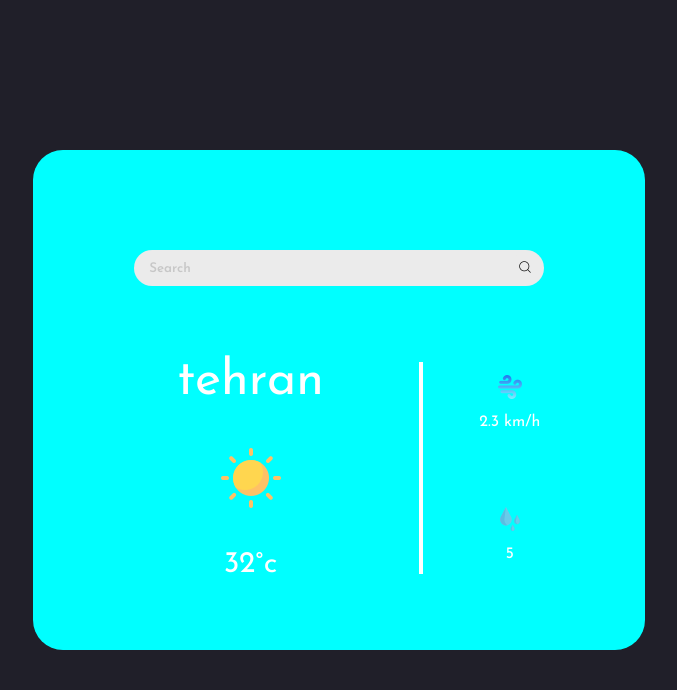
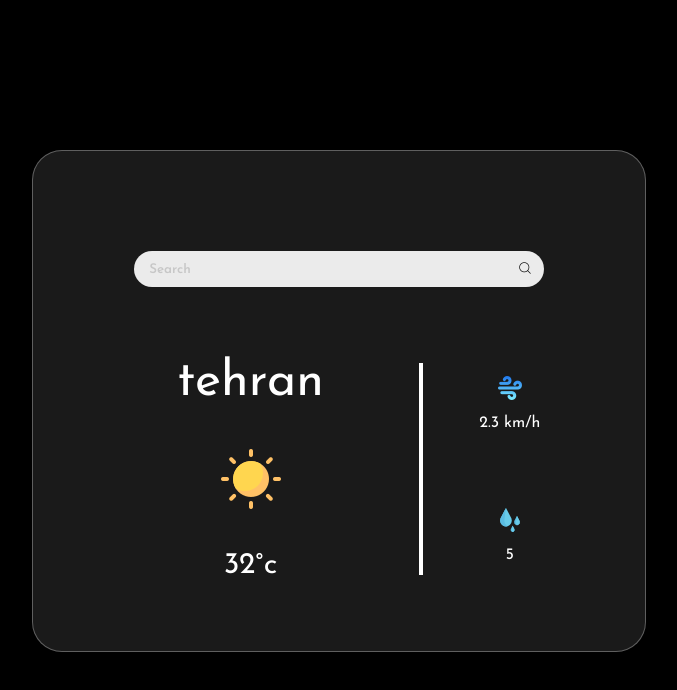
Before and after one commit to hamid0283/weather-app-reactjs, a React (Vite) app: page / in a window 1280 px wide. Shown: the top 690 px of the page, without its empty margins (301-978 px from the left). Built offline with nearby package versions, Linux system fonts and the light colour scheme; no server answers.

Commit message:
change some style

```diff
--- a/src/index.css
+++ b/src/index.css
@@ -7,17 +7,20 @@
 }
 
 body {
-  background-color: rgb(32, 31, 41);
+  background-color: black;
 }
 .main {
   width: calc(80% - 100px);
   height: 400px;
-  background-color: aqua;
+  background: rgba(255, 255, 255, 0.1);
+  border-radius: 30px;
+  backdrop-filter: blur(10px);
+  -webkit-backdrop-filter: blur(10px);
+  border: 1px solid rgba(255, 255, 255, 0.3);
   display: flex;
   flex-direction: column;
   margin: auto;
   margin-top: calc((100vh - 500px) / 2);
-  border-radius: 30px;
   padding: 50px;
 }
 .input-box {
```
